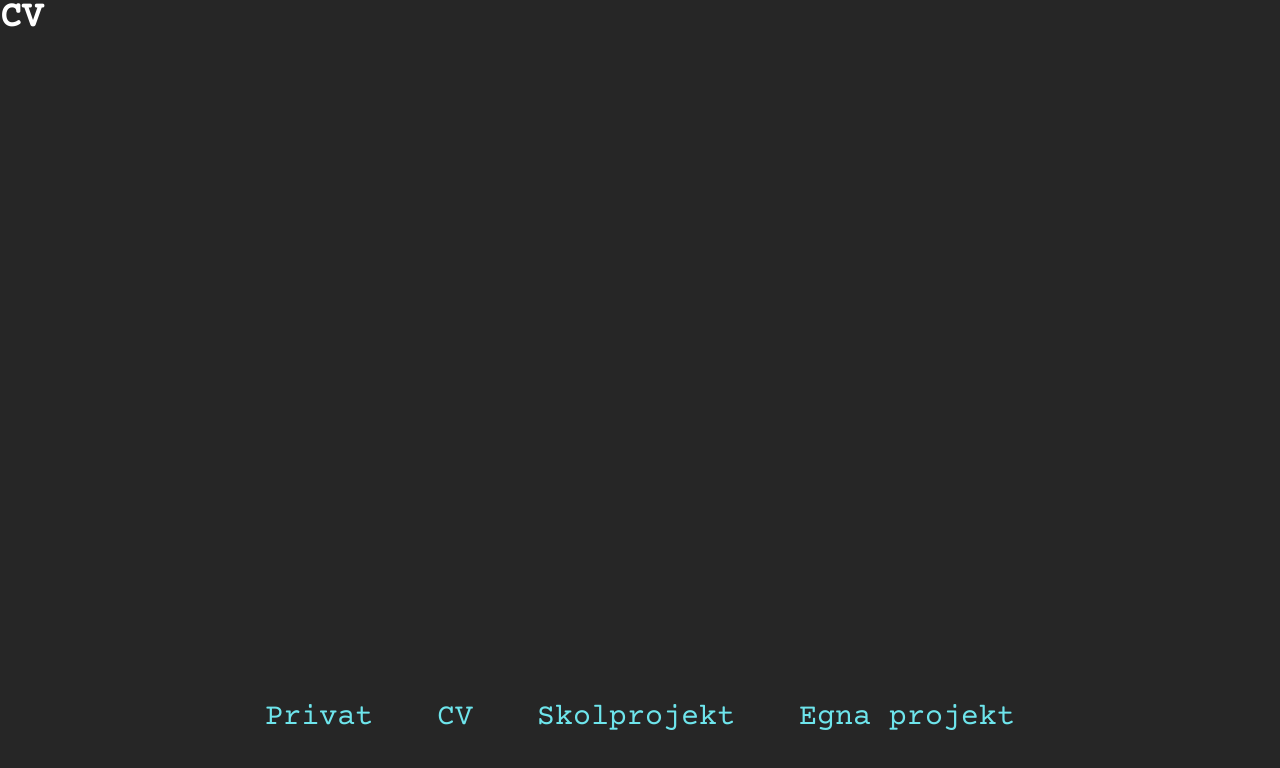
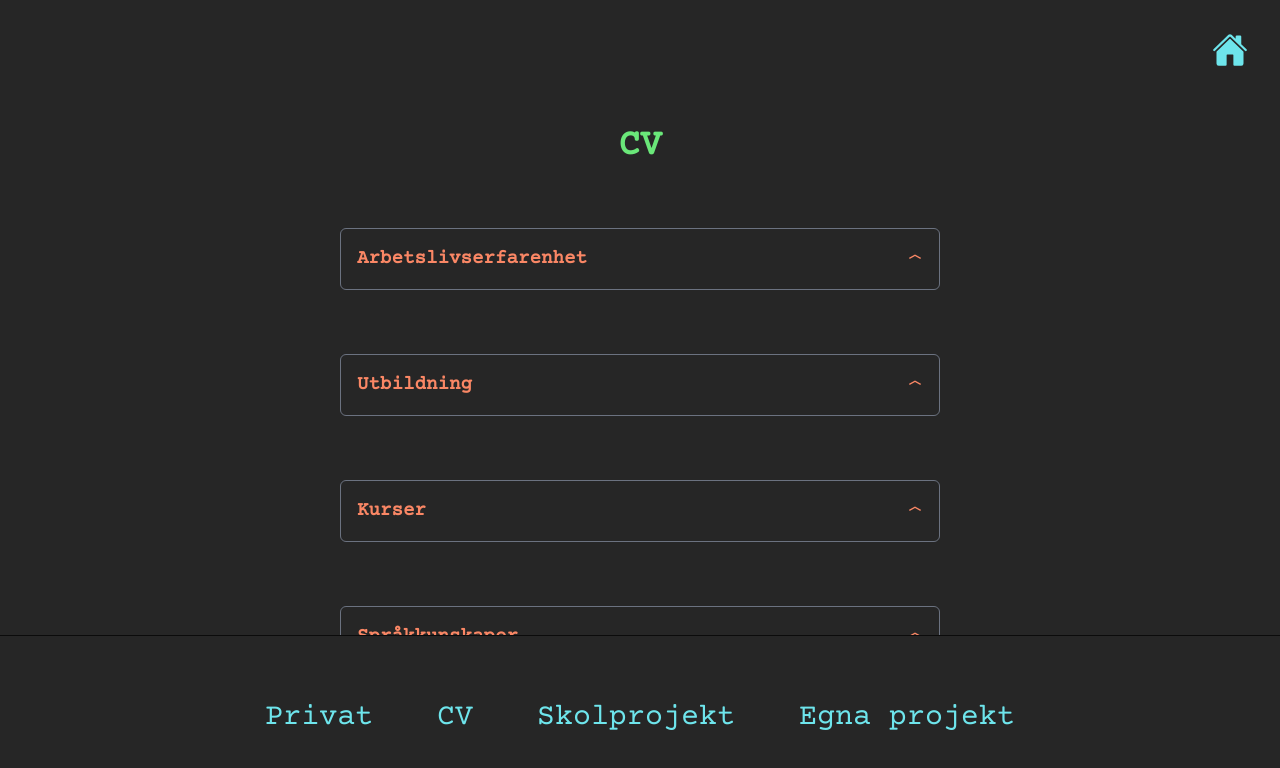
Before and after one commit to QueAnkan/meannika, a Next.js app: page /cv in a window 1280 px wide. Shown: the top 768 px of the page. Built offline with nearby package versions, Linux system fonts and the light colour scheme.

Commit message:
added cv page

```diff
--- a/app/components/Footer.tsx
+++ b/app/components/Footer.tsx
@@ -3,7 +3,7 @@ import Navigation from "./Navigation";
 
 const Footer = () => {
   return (
-	<footer className="w-full fixed bottom-0 bg-background py-16">
+	<footer className="w-full fixed bottom-0 bg-background py-16 border-t border-[#0b0b0b]">
 	  <div><Navigation/></div>
 	</footer>
   );
--- /dev/null
+++ b/app/components/Header.jsx
@@ -0,0 +1,16 @@
+import Link from 'next/link';
+import {IoHome as Home} from 'react-icons/io5';
+
+const Header = () => {
+  return (
+	<header className='w-full fixed
+	bg-transparent flex justify-end'>
+		<Link href='/'>
+	 <div className='
+	 p-8 '>
+		<Home fontSize={36} color={'#6ee5ec'}/></div>
+		</Link>
+	</header>
+  );
+}
+export default Header;
--- a/app/cv/page.tsx
+++ b/app/cv/page.tsx
@@ -1,10 +1,176 @@
+"use client";
+
+import { link } from "fs";
+import { useState } from "react";
+import { RiArrowUpWideLine } from "react-icons/ri";
 
 const CvPage = () => {
-  return (
-	<div>
-	  <h1>CV</h1>
-	</div>
-  );
+    return (
+        <div className='py-32 min-h-svh'>
+            <h1 className='w-full text-center text-green pb-16'>CV</h1>
+            <div className='w-full mx-auto'>
+                <ul className='flex flex-wrap gap-16 justify-center mx-auto px-8 w-fit max-w-screen-lg '>
+                    {data.map((item) => (
+                        <CVItems key={item.heading} {...item} />
+                    ))}
+                </ul>
+            </div>
+        </div>
+    );
+};
+
+export default CvPage;
+
+interface CVItemsProps {
+    heading: string;
+    item?: {
+        title: string;
+        year: string;
+        place: string;
+        description: string;
+        link: string;
+    }[];
 }
 
-export default CvPage;
+const CVItems = ({ heading, item }: CVItemsProps) => {
+    const [show, setShow] = useState(false);
+
+    const showClass = show ? "block" : "hidden";
+
+    const open = () => {
+        setShow(!show);
+    };
+
+    return (
+        <li className='flex-1 flex flex-col justify-center items-center text-brown'>
+            <div className='w-[600px] h-fit p-4 rounded-md border border-gray-500'>
+                <div
+                    onClick={open}
+                    className='cursor-pointer w-full flex justify-between items-center gap-3'
+                >
+                    <h3>{heading}</h3>
+                    <span className=' pb-1'>
+                        {!show && <RiArrowUpWideLine />}
+                        {show && (
+                            <RiArrowUpWideLine className='transform rotate-180' />
+                        )}
+                    </span>
+                </div>
+                <ul className={`${showClass} w-full pt-6 flex flex-col gap-6`}>
+                    {item?.map((item) => (
+                        <li key={item.title} className=' flex flex-col gap-2'>
+                            <div className=' flex gap-2 text-purple'>
+                                <h4 className='max-w-[350px] text-wrap'>
+                                    {item.title}
+                                </h4>
+
+                                <span className='inline-block w-px bg-brown'></span>
+                                <p>{item.year}</p>
+                            </div>
+                            <p className=' text-purple'>{item.place}</p>
+                            <p className=' text-purple'>{item.description}</p>
+                            <a
+                                href={item.link}
+                                target='_blank'
+                                className='h-4 text-blue'
+                            >
+                                {item.link}
+                            </a>
+                        </li>
+                    ))}
+                </ul>
+            </div>
+        </li>
+    );
+};
+
+const data = [
+    {
+        heading: "Arbetslivserfarenhet",
+        item: [
+            {
+                title: "Urmakare",
+                year: " 2006 - 2021",
+                place: "Bergströms Ur Malmö",
+                description: "",
+            },
+        ],
+    },
+    {
+        heading: "Utbildning",
+        item: [
+            {
+                title: "Frontend-utvecklare",
+                year: "2022 - 2024",
+                place: "Folkuniversitetet Väst, Karlstad",
+                description: "",
+            },
+            {
+                title: "Mästarutbildning",
+                year: "2014",
+                place: "Leksands folkhögskola, Leksand/på distans",
+                description:
+                    "Grundläggande kurser i ekonomi, juridik, enklare marknadsföring, företagsutveckling och ledarskap",
+            },
+            {
+                title: "Urmakare",
+                year: "2003 - 2006",
+                place: "Sveriges Urmakareförbunds skola, Borensberg",
+                description:
+                    "Praktisk och teoretisk utbildning i urmakeri (finmekanik), ritningslära, materiallära.",
+            },
+            {
+                title: "Kulturvetenskapligt basår ",
+                year: "2000 - 2002",
+                place: "Linköpings Universitet, Linköping",
+                description:
+                    "A-kurs i historia, konstvetenskap, litteraturvetenskap och filosofi",
+            },
+            {
+                title: "Specialutformat samhällsprogram med inriktning mot multimedia",
+                year: " 1997 - 2000",
+                place: "Sundsta/Älvkullegymnasiet, Karlstad",
+                description:
+                    "Samhällsprogram där fördjupningskurser bytts ut mot kurser inom media och kommunikationsvetenskap",
+            },
+        ],
+    },
+
+    {
+        heading: "Kurser",
+        item: [
+            {
+                title: "Svenska Språket A-kurs ",
+                year: "2002",
+                place: "Linköpings Universitet, Linköping",
+                description: "",
+            },
+        ],
+    },
+    {
+        heading: "Språkkunskaper",
+        item: [
+            {
+                title: "Engelska",
+                description: "Goda kunskaper i tal och skrift",
+            },
+            {
+                title: "Franska",
+                description: "Nybörjare",
+            },
+        ],
+    },
+    {
+        heading: "Länkar",
+        item: [
+            {
+                title: "LinkedIn",
+                link: "https://www.linkedin.com/in/annika-nylin",
+            },
+            {
+                title: "Github",
+                link: "https://github.com/QueAnkan",
+            },
+        ],
+    },
+];
--- a/app/globals.css
+++ b/app/globals.css
@@ -30,6 +30,16 @@ body {
     font-size: 1.75rem;
     line-height: 2rem;
   }
+  h3 {
+    font-size: 1.2rem;
+    line-height: 1.75rem;
+    font-weight: 600;
+  }
+  h4 {
+    font-size: 1rem;
+    line-height: 1.5rem;
+    font-weight: 600;
+  }
 }
 
 @layer utilities {
--- a/app/layout.tsx
+++ b/app/layout.tsx
@@ -2,6 +2,7 @@ import type { Metadata } from "next";
 import localFont from "next/font/local";
 import "./globals.css";
 import Footer from "./components/Footer";
+import Header from "./components/Header";
 import { courier } from "./fonts/fonts";
 
 const geistSans = localFont({
@@ -29,7 +30,8 @@ export default function RootLayout({
     <html lang="en">
       <body
         className={`${courier.className} antialiased`}
-      >
+        >
+        <Header/>
         <div className="pb-12">
         {children}
         </div>
--- a/package.json
+++ b/package.json
@@ -12,7 +12,8 @@
     "@lottiefiles/dotlottie-react": "^0.8.12",
     "next": "14.2.13",
     "react": "^18",
-    "react-dom": "^18"
+    "react-dom": "^18",
+    "react-icons": "^5.3.0"
   },
   "devDependencies": {
     "@types/node": "^20",
```
Also changed, not shown: 1 other file (tests, documents, lock files or other folders).
